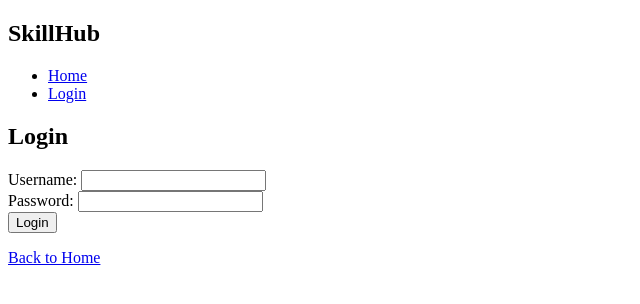
After one commit to hayat-hani/Capstone-Project, a Django app: page /login/ in a window 1280 px wide. The commit adds this page. Shown: the top 304 px of the page, without its empty margins (0-640 px from the left). Run offline with Django 5.2, Linux system fonts and the light colour scheme.

Commit message:
Added Simple Login and Logout

```diff
--- a/main_app/templates/main_app/base.html
+++ b/main_app/templates/main_app/base.html
@@ -9,7 +9,13 @@
       <nav>
           <h1>SkillHub</h1>
           <ul>
-              <li><a href="/">Home</a></li>
+                <li><a href="/">Home</a></li>
+                {%if user.is_authenticated %}
+                    <li><a href="{% url 'main_app:logout' %}">Logout</a></li>
+                {% else %}
+                    <li><a href="{% url 'main_app:login' %}">Login</a></li>
+                {% endif %}
+
           </ul>
       </nav>
 
--- /dev/null
+++ b/main_app/templates/main_app/login.html
@@ -0,0 +1,22 @@
+{% extends 'main_app/base.html' %}
+
+{% block content %}
+<h2>Login</h2>
+
+<form method="post">
+    {% csrf_token %}
+    <div>
+        <label>Username:</label>
+        <input type="text" name="username" required>
+    </div>
+
+    <div>
+        <label>Password:</label>
+        <input type="password" name="password" required>
+    </div>
+
+    <button type="submit">Login</button>
+</form>
+
+<p><a href="/">Back to Home</a></p>
+{% endblock %}
--- a/main_app/urls.py
+++ b/main_app/urls.py
@@ -5,5 +5,7 @@ app_name = 'main_app'
 urlpatterns = [
     path('', views.home, name='home'),
     path('skills/', views.skills_list, name='skills_list'),
-    path('projects', views.projects_list, name='projects_list')
+    path('projects', views.projects_list, name='projects_list'),
+    path('login/', views.user_login, name='login'),
+    path('logout/', views.user_logout, name='logout'),
 ]
--- a/main_app/views.py
+++ b/main_app/views.py
@@ -1,5 +1,7 @@
 from django.http import HttpResponse
-from django.shortcuts import render
+from django.shortcuts import render, redirect
+from django.contrib.auth import authenticate, login, logout
+from django.contrib.auth.models import User
 
 from .models import Skill, Project, Task, Reflection
 
@@ -11,3 +13,18 @@ def skills_list(request):
 
 def projects_list(request):
       return render(request, 'main_app/projects_list.html')
+
+def user_login(request):
+      if request.method == 'POST':
+          username = request.POST['username']
+          password = request.POST['password']
+          user = authenticate(request, username=username, password=password)
+          if user is not None:
+              login(request, user)
+              return redirect('main_app:home')
+      return render(request, 'main_app/login.html')
+
+
+def user_logout(request):
+      logout(request)
+      return redirect('main_app:home')
```
